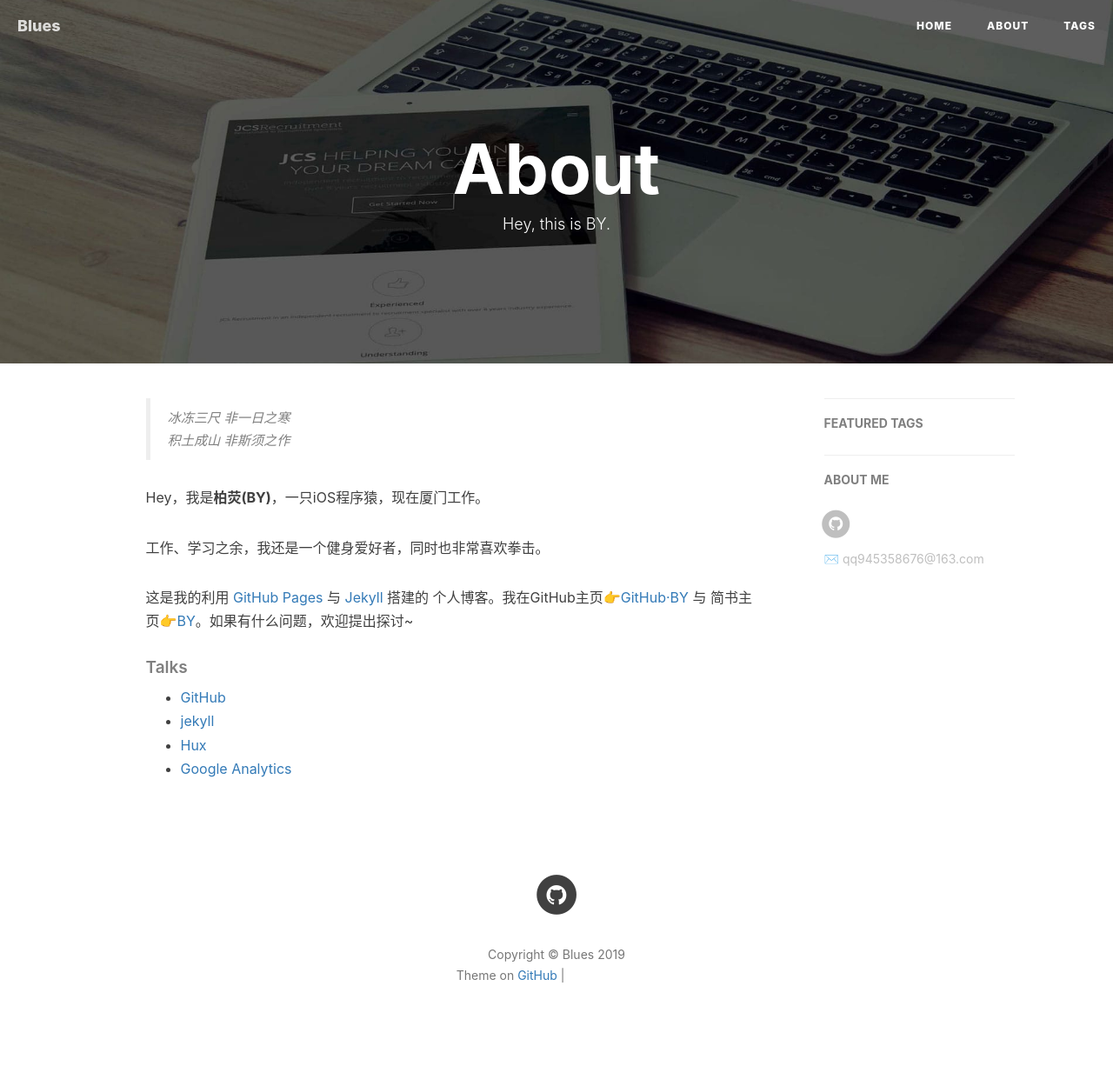
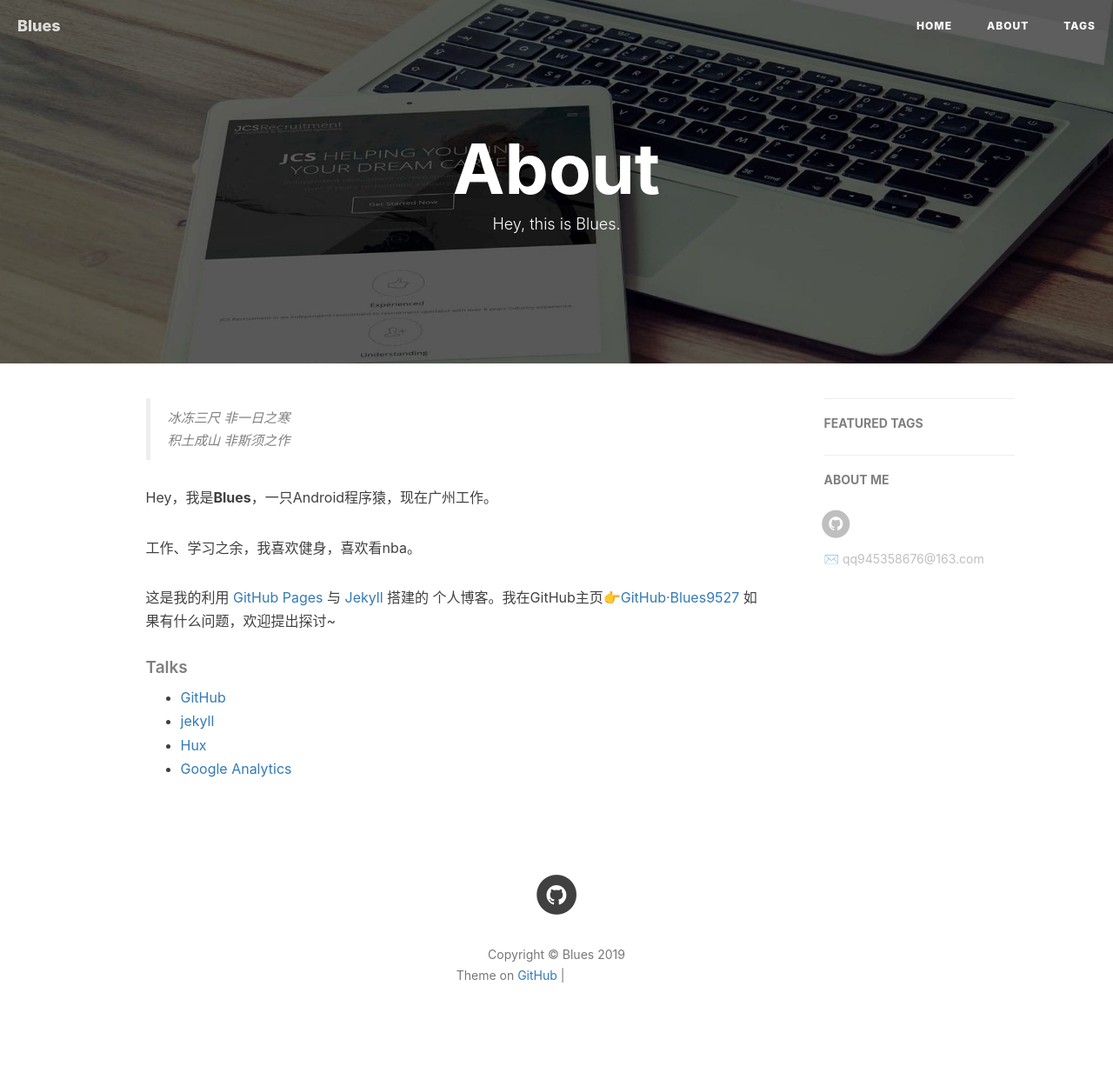
Before and after one commit to Blues9527/blues9527.github.io, a Jekyll site: the page built from about.html, in a window 1280 px wide. Shown: the whole page at 87% size. Built offline with Jekyll 4.4.1, drawn with Linux system fonts in a browser that asks for light colours; nearby versions of some CDN libraries; comment, search, counter and statistics services are not loaded; grey boxes are pictures that could not be loaded.

Commit message:
1.更新about.xml

```diff
--- a/about.html
+++ b/about.html
@@ -1,7 +1,7 @@
 ---
 layout: page
 title: "About"
-description: "Hey, this is BY."
+description: "Hey, this is Blues."
 header-img: "img/post-bg-rwd.jpg"
 ---
 
@@ -18,11 +18,11 @@
     <blockquote><p>冰冻三尺 非一日之寒<br>
     积土成山 非斯须之作</p></blockquote>
 
-    <p>Hey，我是<strong>柏荧(BY)</strong>，一只iOS程序猿，现在厦门工作。</p>
+    <p>Hey，我是<strong>Blues</strong>，一只Android程序猿，现在广州工作。</p>
 
-    <p>工作、学习之余，我还是一个健身爱好者，同时也非常喜欢拳击。</p>
+    <p>工作、学习之余，我喜欢健身，喜欢看nba。</p>
 
-    <p>这是我的利用 <a href="https://pages.github.com/">GitHub Pages</a> 与 <a href="http://jekyll.com.cn/">Jekyll</a> 搭建的 个人博客。我在GitHub主页<a href="https://github.com/qiubaiying">👉GitHub·BY</a> 与 简书主页<a href="https://http://www.jianshu.com/u/e71990ada2fd">👉BY</a>。如果有什么问题，欢迎提出探讨~</p>
+    <p>这是我的利用 <a href="https://pages.github.com/">GitHub Pages</a> 与 <a href="http://jekyll.com.cn/">Jekyll</a> 搭建的 个人博客。我在GitHub主页<a href="https://github.com/Blues9527">👉GitHub·Blues9527</a> 如果有什么问题，欢迎提出探讨~</p>
 
     <p></p>
 
```
